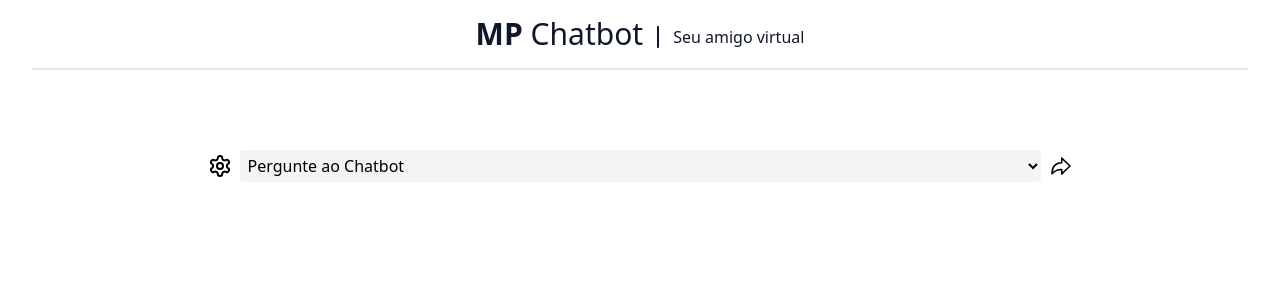
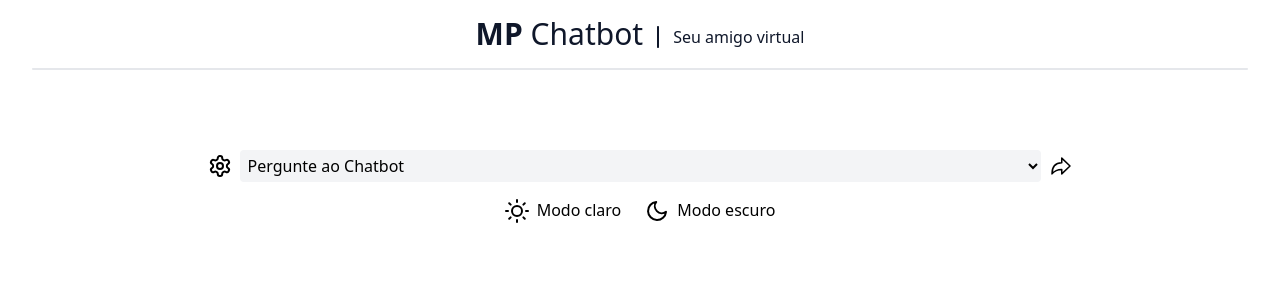
Before and after one commit to matheuszpicoli/chatbot, a Next.js app: page / in a window 1280 px wide. Both pictures are taken after a click on the button 219 px from the left and 165 px from the top of the page. Shown: the top 300 px of the page. Built offline with nearby package versions, Linux system fonts and the light colour scheme.

Commit message:
preparing for dark theme and light theme

```diff
--- a/src/components/QuestionLayout.tsx
+++ b/src/components/QuestionLayout.tsx
@@ -19,6 +19,7 @@ type ApiResponse = {
 export default function QuestionLayout<T extends QuestionLayoutProps>(props: T) {
 	const [questions, setQuestions] = useState<string[]>([])
 	const [selectedQuestion, setSelectedQuestion] = useState<string>("")
+	const [settingsClicked, setSettingsClicked] = useState<boolean>(false)
 
 	let baseUrl = typeof window !== "undefined" ? `${window.location.protocol}//${window.location.host}` : ""
 	let apiUrl = "/api/questionAndAnswer"
@@ -49,11 +50,15 @@ export default function QuestionLayout<T extends QuestionLayoutProps>(props: T)
 	}
 
 	return (
+		<React.Fragment>
 			<form
 				onSubmit={handleSubmit}
 				className="flex justify-center items-center p-4"
 			>
-			<button className="mr-2 outline-none duration-200 hover:opacity-60 active:opacity-100 active:text-cyan-400">
+				<button
+					className="mr-2 outline-none duration-200 hover:opacity-60 active:opacity-100 active:text-cyan-400"
+					onClick={() => setSettingsClicked(previousState => !previousState)}
+				>
 					<Icon.Settings className="inline w-6 h-6" />
 				</button>
 				<select
@@ -83,5 +88,19 @@ export default function QuestionLayout<T extends QuestionLayoutProps>(props: T)
 					<Icon.Arrow className="inline w-6 h-6" />
 				</button>
 			</form>
+
+			{settingsClicked && (
+				<aside className="flex justify-center">
+					<button className="mr-6 outline-none duration-200 hover:opacity-60 active:opacity-100 active:text-yellow-400">
+						<Icon.Sun className="inline w-6 h-6 mr-2 align-middle" />
+						<span>Modo claro</span>
+					</button>
+					<button className="outline-none duration-200 hover:opacity-60 active:opacity-100 active:text-violet-400">
+						<Icon.Moon className="inline w-6 h-6 mr-2 align-middle" />
+						<span>Modo escuro</span>
+					</button>
+				</aside>
+			)}
+		</React.Fragment>
 	)
 }
--- a/src/icons/icons.ts
+++ b/src/icons/icons.ts
@@ -4,3 +4,5 @@ export { FaUserAstronaut as AI } from "react-icons/fa"
 export { LuSettings as Settings } from "react-icons/lu"
 export { RxDividerVertical as VerticalBar } from "react-icons/rx"
 export { IoArrowRedoOutline as Arrow } from "react-icons/io5"
+export { FiSun as Sun } from "react-icons/fi"
+export { FiMoon as Moon } from "react-icons/fi"
--- a/src/pages/_document.tsx
+++ b/src/pages/_document.tsx
@@ -4,13 +4,7 @@ import * as Next from "next/document"
 export default function Document() {
 	return (
 		<Next.Html lang="pt-br">
-			<Next.Head>
-				<meta name="viewport" content="width=device-width, initial-scale=1.0" />
-				<meta name="author" content="Matheus Zanela Picoli" />
-				<meta name="description" content="Um chatbot bem simples construído em Next JS com Typescript e Tailwind CSS." />
-				<title>MP Chatbot</title>
-			</Next.Head>
-
+			<Next.Head />
 			<body>
 				<Next.Main />
 				<Next.NextScript />
--- a/src/pages/index.tsx
+++ b/src/pages/index.tsx
@@ -1,5 +1,8 @@
 //- React
 import React, { useState } from "react"
+
+//- Next
+import Head from "next/head"
 
 //- Components
 import Header from "@/components/Header"
@@ -10,6 +13,14 @@ export default function MPChatbot() {
 	const [messages, setMessages] = useState<Array<{ user: string; bot: string }>>([])
 
 	return (
+		<React.Fragment>
+			<Head>
+				<meta name="viewport" content="width=device-width, initial-scale=1.0" />
+				<meta name="author" content="Matheus Zanela Picoli" />
+				<meta name="description" content="Um chatbot bem simples construído em Next JS com Typescript e Tailwind CSS." />
+				<title>MP Chatbot</title>
+			</Head>
+
 			<div className="flex justify-center items-center flex-col">
 				<header className="mt-4">
 					<Header />
@@ -21,5 +32,6 @@ export default function MPChatbot() {
 					<QuestionLayout setMessages={setMessages} />
 				</footer>
 			</div>
+		</React.Fragment>
 	)
 }
```
Also changed, not shown: src/assets/themes.ts (added, +21 -0 lines). Lines whose indentation alone changed are shown as unchanged.
